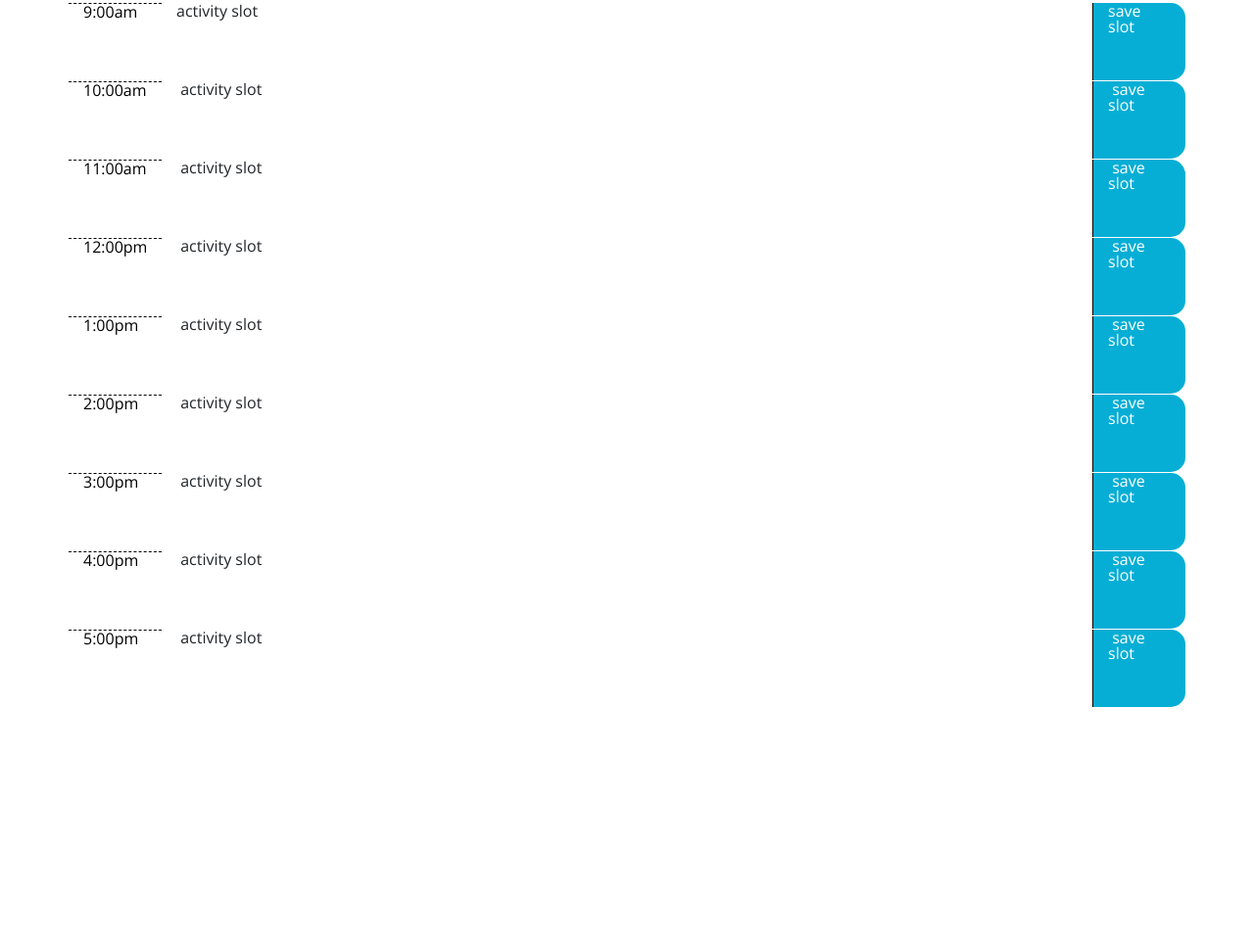
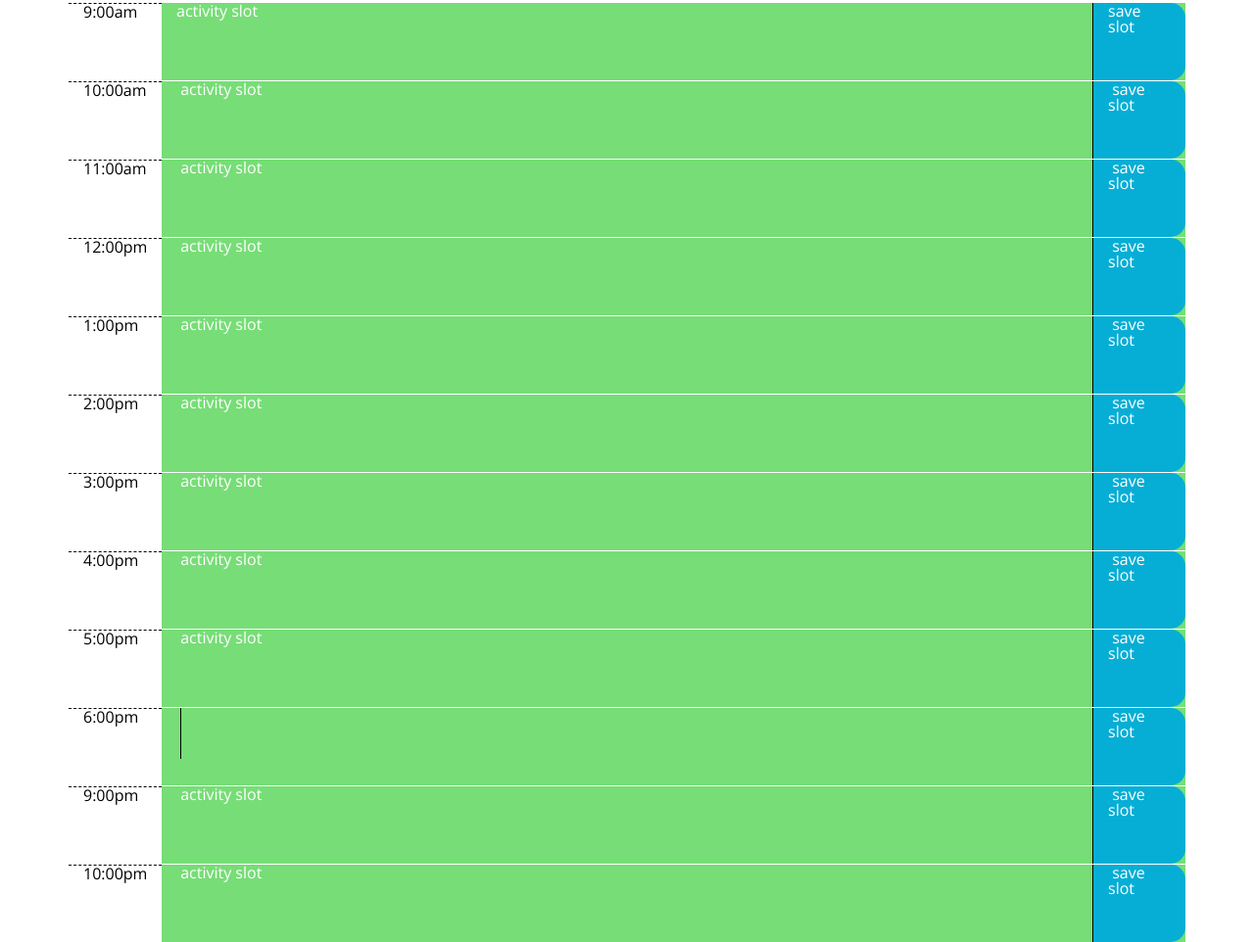
Before and after one commit to sjervin07/Day_Planner, a plain HTML site: page index.html in a window 1280 px wide. Shown: the part 334-1296 px from the top of the page at 98% size. Before the commit the page ends 1056 px from the top, so only its background shows below. Drawn offline with nearby package versions, Linux system fonts and the light colour scheme.

Commit message:
adding past/current/future times

```diff
--- a/index.html
+++ b/index.html
@@ -17,52 +17,67 @@
   <header class="jumbotron">
     <h1 class="display-3">Work Day Scheduler</h1>
     <p class="lead">A simple calendar app for scheduling your work day</p>
-      <p id="currentDay" class="lead">  </p>
+    <p id="currentDay" class="lead"> </p>
   </header>
   <div class="container">
     <!-- Timeblocks go here -->
-      <div class="row">
+    <div class="row" data-hour="09">
       <div class="col-lg-1 hour">9:00am</div>
-        <div class="col-lg-10 description">activity slot</div>
+      <div class="col-lg-10 description" input type='text'>activity slot</div>
       <div class="col-lg-1 saveBtn">save slot</div>
     </div>
-      <div class="row">
+    <div class="row" data-hour="10">
       <div class="col-lg-1 hour">10:00am</div>
       <div class="col-lg-10 description"> activity slot </div>
       <div class="col-lg-1 saveBtn"> save slot </div>
     </div>
-      <div class="row">
+    <div class="row" data-hour="11">
       <div class="col-lg-1 hour">11:00am</div>
       <div class="col-lg-10 description"> activity slot </div>
       <div class="col-lg-1 saveBtn"> save slot </div>
     </div>
-      <div class="row">
+    <div class="row" data-hour="12">
       <div class="col-lg-1 hour">12:00pm</div>
       <div class="col-lg-10 description"> activity slot </div>
       <div class="col-lg-1 saveBtn"> save slot </div>
     </div>
-      <div class="row">
+    <div class="row" data-hour="13">
       <div class="col-lg-1 hour">1:00pm</div>
       <div class="col-lg-10 description"> activity slot </div>
       <div class="col-lg-1 saveBtn"> save slot </div>
     </div>
-      <div class="row">
+    <div class="row" data-hour="14">
       <div class="col-lg-1 hour">2:00pm</div>
       <div class="col-lg-10 description"> activity slot </div>
       <div class="col-lg-1 saveBtn"> save slot </div>
     </div>
-      <div class="row">
+    <div class="row" data-hour="15">
       <div class="col-lg-1 hour">3:00pm</div>
       <div class="col-lg-10 description"> activity slot </div>
       <div class="col-lg-1 saveBtn"> save slot </div>
     </div>
-      <div class="row">
+    <div class="row" data-hour="16">
       <div class="col-lg-1 hour">4:00pm</div>
       <div class="col-lg-10 description"> activity slot </div>
       <div class="col-lg-1 saveBtn"> save slot </div>
     </div>
-      <div class="row">
+    <div class="row" data-hour="17">
       <div class="col-lg-1 hour">5:00pm</div>
+      <div class="col-lg-10 description"> activity slot </div>
+      <div class="col-lg-1 saveBtn"> save slot </div>
+    </div>
+    <div class="row" data-hour="18">
+      <div class="col-lg-1 hour">6:00pm</div>
+      <div class="col-lg-10 description"> <textarea></textarea> </div>
+      <div class="col-lg-1 saveBtn"> save slot </div>
+    </div>
+    <div class="row" data-hour="21">
+      <div class="col-lg-1 hour">9:00pm</div>
+      <div class="col-lg-10 description"> activity slot </div>
+      <div class="col-lg-1 saveBtn"> save slot </div>
+    </div>
+    <div class="row" data-hour="22">
+      <div class="col-lg-1 hour">10:00pm</div>
       <div class="col-lg-10 description"> activity slot </div>
       <div class="col-lg-1 saveBtn"> save slot </div>
   </div>
--- a/script.js
+++ b/script.js
@@ -1,7 +1,40 @@
-const date = moment().format("dddd, MMMM Do")
+//Sets current date in Jumbotron//
+
+let date = moment().format("dddd, MMMM Do")
 console.log('date', date)
 
 let element = document.getElementById('currentDay')
 console.log(element)
 
 element.innerHTML = date
+//
+
+let currentTime = moment();
+console.log(currentTime)
+
+
+
+let description = document.getElementsByClassName('description')
+
+//Adding in past/current/future time color coding//
+
+$("div.row").each(function(index, element){
+    console.log(element);
+let hour=element.getAttribute("data-hour");
+let currentHour = moment().format("HH")
+    if(hour===currentHour) {
+        element.classList.add("present")
+
+    }
+    else if (currentHour > hour)
+    {
+        element.classList.add("past")
+    }
+    else if (currentHour < hour)
+    {
+        console.log(currentHour)
+        console.log(hour)
+        element.classList.add ("future")
+    }
+
+});
```
Lines whose indentation alone changed are shown as unchanged.
